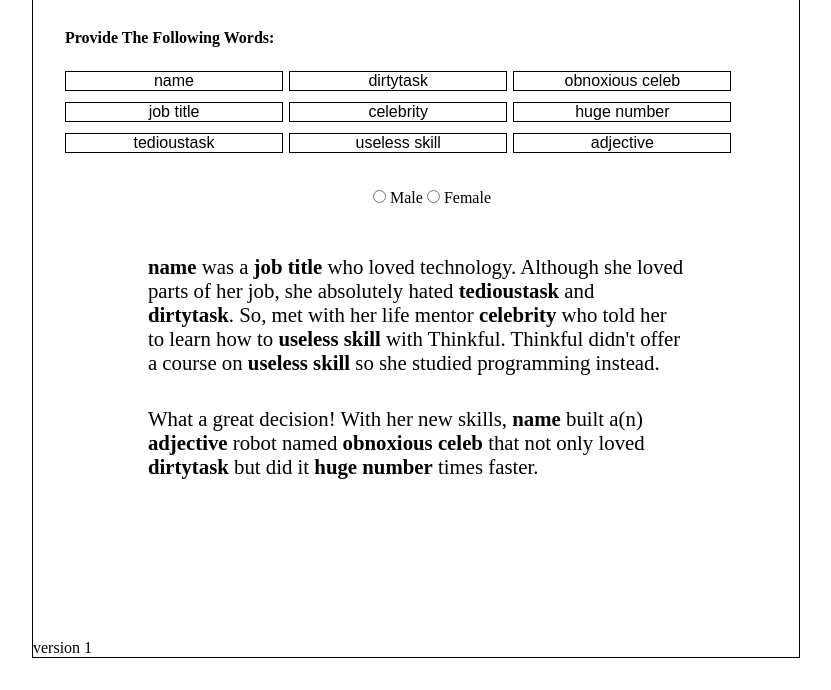
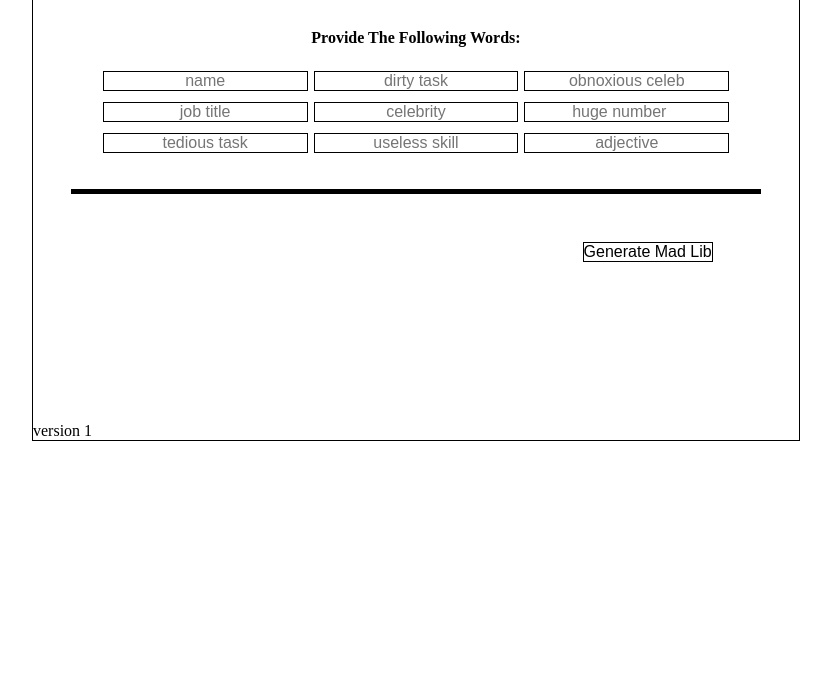
Before and after one commit to sjzerneri/mad-libs, a plain HTML site: page index.html in a window 1280 px wide. Shown: the part 167-857 px from the top of the page, without its empty margins (224-1055 px from the left). After the commit the page ends 800 px from the top, so only its background shows below. Drawn offline with nearby package versions, Linux system fonts and the light colour scheme; some packages are replaced by stand-ins of ours.

Commit message:
adding submit and start over functionality

```diff
--- a/css/styles.css
+++ b/css/styles.css
@@ -63,6 +63,18 @@ p {
     font-size: 1.3rem;
 }
 
+button[type=submit] {
+    margin-top: 3rem;
+    background-color: white;
+    border: 1px solid black;
+    margin-right: 3rem;
+}
+
+.submission,
+.resetting {
+    text-align: right;
+}
+
 
 /* Header styles (Main Module)
 (all the styles inside the < header > or < nav > tags)
@@ -108,7 +120,9 @@ header {
 
 .word-inputs {
     padding-top: 2rem;
-    padding-left: 2rem;
+    margin: 0 auto;
+    width: 90%;
+    text-align: center;
 }
 
 .word-selection input {
@@ -121,6 +135,28 @@ header {
     margin: 0 auto;
     text-align: center;
     padding-bottom: 3rem;
+}
+
+.hor-line {
+    height: 5px;
+    /* Line width */
+    background-color: black;
+    /* Line color */
+    width: 100%;
+    margin: 0 auto;
+}
+
+.all-words {
+    margin: 0 auto;
+    height: 100%;
+}
+
+.generator {
+    margin-bottom: 2rem;
+}
+
+.madlib-content {
+    margin-top: 3rem;
 }
 
 
--- a/index.html
+++ b/index.html
@@ -6,8 +6,6 @@
     <title>Mad Libs</title>
     <link href="css/styles.css" rel="stylesheet">
     <link href="http://code.ionicframework.com/ionicons/2.0.1/css/ionicons.min.css" rel="stylesheet">
-    <script src="https://code.angularjs.org/1.3.11/angular.js"></script>
-    <script src="js/app.js"></script>
 </head>
 
 <body ng-controller="madLibsController">
@@ -21,37 +19,41 @@
         </div>
     </header>
 
-    <section class="word-inputs">
+    <section class="word-inputs" ng-hide="hideForm && myForm.$valid">
         <h3> Provide The Following Words:</h3>
+        <div class="all-words">
+            <form name="myForm" ng-submit="submitted=true;submit()">
                 <div class="word-selection">
-            <input type="text" ng-model="name" ng-init="name='name'">
-            <input type="text" ng-model="jobtitle" ng-init="jobtitle='job title'">
-            <input type="text" ng-model="tedioustask" ng-init="tedioustask='tedioustask'">
+                    <input type="text" ng-model="name" placeholder="name" required>
+                    <input type="text" ng-model="jobtitle" placeholder="job title" required>
+                    <input type="text" ng-model="tedioustask" placeholder="tedious task" required>
                 </div>
                 <div class="word-selection">
-            <input type="text" ng-model="dirtytask" ng-init="dirtytask='dirtytask'">
-            <input type="text" ng-model="celebrity" ng-init="celebrity='celebrity'">
-            <input type="text" ng-model="uselessskill" ng-init="uselessskill='useless skill'">
+                    <input type="text" ng-model="dirtytask" placeholder="dirty task" required>
+                    <input type="text" ng-model="celebrity" placeholder="celebrity" required>
+                    <input type="text" ng-model="uselessskill" placeholder="useless skill" required>
                 </div>
                 <div class="word-selection">
-            <input type="text" ng-model="obnoxiousceleb" ng-init="obnoxiousceleb='obnoxious celeb'">
-            <input type="text" ng-model="hugenumber" ng-init="hugenumber='huge number'">
-            <input type="text" ng-model="adjective" ng-init="adjective='adjective'">
+                    <input type="text" ng-model="obnoxiousceleb" placeholder="obnoxious celeb" required>
+                    <input type="number" ng-model="hugenumber" placeholder="huge number" required>
+                    <input type="text" ng-model="adjective" placeholder="adjective" required>
+                </div>
+                <div class="hor-line"> </div>
+                <div class="submission">
+                    <button type="submit">Generate Mad Lib</button>
+                </div>
+            </form>
         </div>
 
-        <div class="gender-selection">
-            <input type="radio" name="gender" value="male" ng-click="gender.pronoun='he';gender.poss='his'">
-            <label for="gender ">Male</label>
-            <input type="radio" name="gender" value="female" ng-click="gender.pronoun='she';gender.poss='her'">
-            <label for="gender ">Female</label>
-        </div>
     </section>
 
-    <section class="madlib-text ">
+    <section class="madlib-text" ng-show="hideForm && myForm.$valid">
         <div class="madlib-content">
             <p> <strong>{{name}}</strong> was a <strong>{{jobtitle}}</strong> who loved technology. Although {{ gender.pronoun }} loved parts of her job, {{ gender.pronoun }} absolutely hated <strong>{{tedioustask}}</strong> and <strong>{{dirtytask}}</strong>. So, <strong>{{malename}}</strong> met with {{ gender.poss }} life mentor <strong>{{celebrity}}</strong> who told {{ gender.poss }} to learn how to <strong>{{uselessskill}} </strong>with Thinkful. Thinkful didn't offer a course on <strong>{{uselessskill}}</strong> so {{ gender.pronoun }} studied programming instead.
                 <p>What a great decision! With {{ gender.poss }} new skills, <strong>{{name}}</strong> built a(n) <strong>{{adjective}}</strong> robot named <strong>{{obnoxiousceleb}} </strong>that not only loved <strong>{{dirtytask}} </strong>but did it <strong>{{hugenumber}}</strong> times faster. </p>
             </p>
+            <div class="resetting">
+                <button type="submit" ng-click="startover()">Start Over</button>
             </div>
         </div>
 
@@ -59,7 +61,10 @@
 
     <footer> version {{ version }}</footer>
 
+
     <script src=" https://ajax.googleapis.com/ajax/libs/angularjs/1.3.10/angular.min.js " type="text/javascript "></script>
+    <script src="http://cdnjs.cloudflare.com/ajax/libs/angular.js/1.2.18/angular-animate.min.js"></script>
+    <script src="js/app.js"></script>
 </body>
 
 </html>
--- a/js/app.js
+++ b/js/app.js
@@ -1,4 +1,4 @@
-var app = angular.module('ngMadLibs', [])
+var app = angular.module('ngMadLibs', ['ngAnimate'])
 
 app.constant('VERSION', "1")
 app.run(function (VERSION, $rootScope) {
@@ -14,4 +14,15 @@ app.controller('madLibsController', function ($scope) {
         poss: 'her'
     };
 
+
+    $scope.submit = function () {
+        $scope.hideForm = true;
+    }
+
+    $scope.startover = function () {
+        $scope.data = {};
+        $scope.hideForm = false;
+        $scope.submitted = false;
+    }
+
 });
```
Lines whose indentation alone changed are shown as unchanged.
